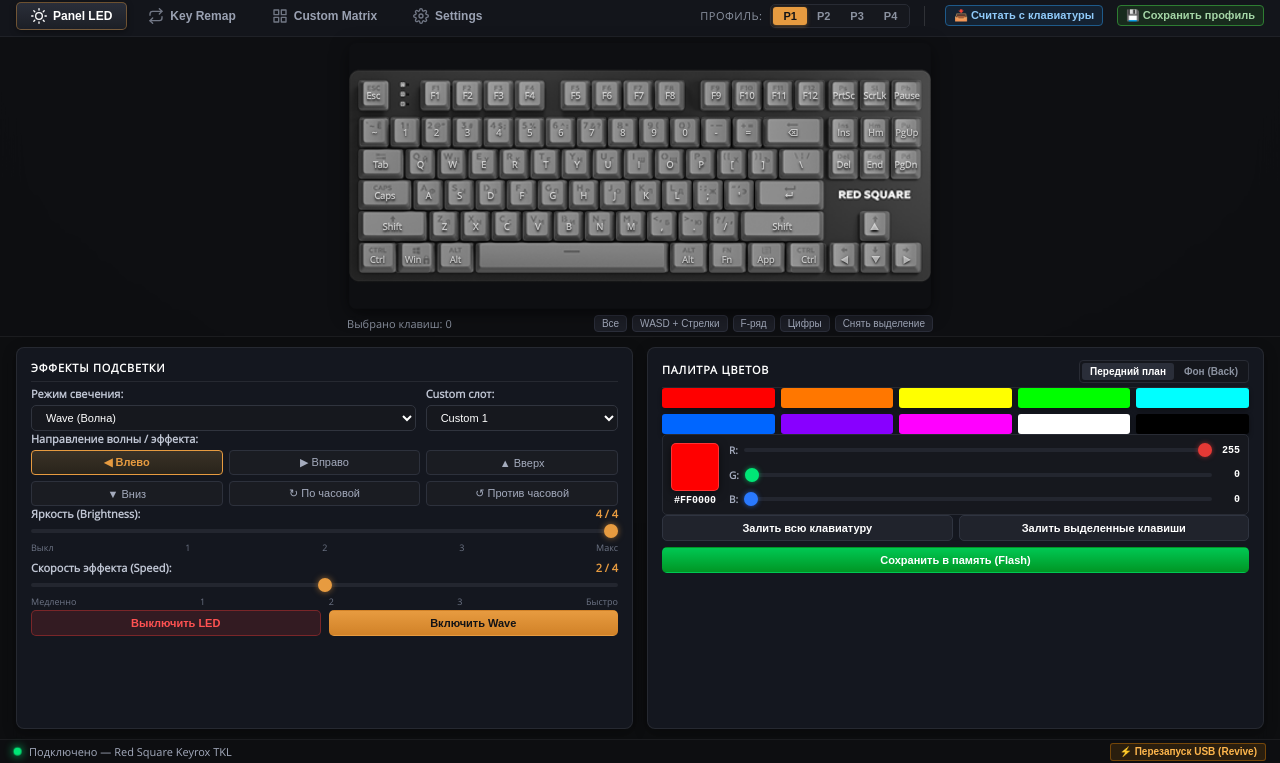
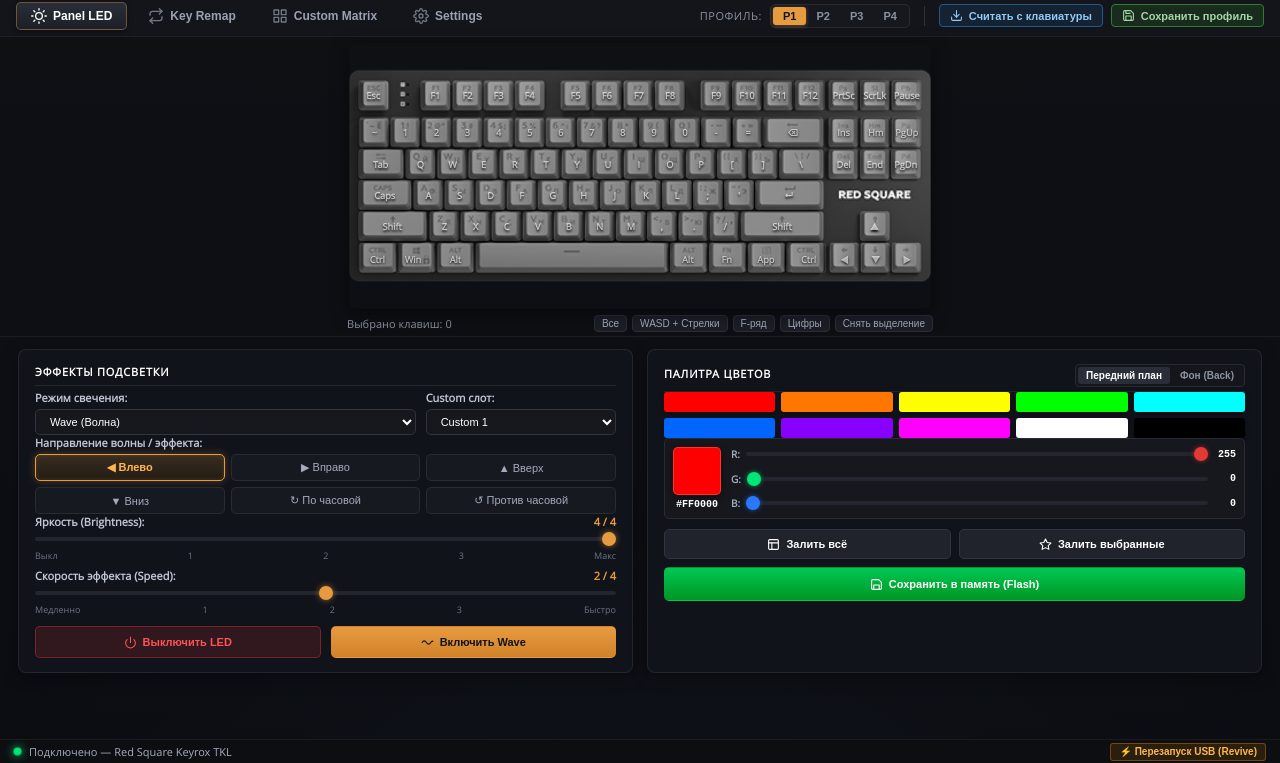
Before and after one commit to sl1mus/keyrox-mac, a plain HTML site: page gui/ui/index.html in a window 1280 px wide. Shown: the part 37-800 px from the top of the page. Drawn offline with Linux system fonts and the light colour scheme.

```diff
--- a/gui/ui/app.js
+++ b/gui/ui/app.js
@@ -761,9 +761,13 @@
     sendToNative({ action: 'revealProfilesInFinder' });
   });
 
-  // 10. Window Minimize & Close
+  // 10. Window Minimize, Maximize & Close
   document.getElementById('btn-minimize')?.addEventListener('click', () => {
     sendToNative({ action: 'minimizeWindow' });
+  });
+
+  document.getElementById('btn-maximize')?.addEventListener('click', () => {
+    sendToNative({ action: 'maximizeWindow' });
   });
 
   document.getElementById('btn-close')?.addEventListener('click', () => {
--- a/gui/ui/index.html
+++ b/gui/ui/index.html
@@ -17,6 +17,11 @@
       </div>
       <div class="window-controls">
         <button class="win-btn win-min" id="btn-minimize" title="Свернуть">&#x2014;</button>
+        <button class="win-btn win-max" id="btn-maximize" title="Развернуть/Восстановить">
+          <svg width="10" height="10" viewBox="0 0 16 16" fill="none" stroke="currentColor" stroke-width="2">
+            <rect x="2" y="2" width="12" height="12" rx="2"></rect>
+          </svg>
+        </button>
         <button class="win-btn win-close" id="btn-close" title="Закрыть">&times;</button>
       </div>
     </header>
@@ -77,8 +82,22 @@
         </div>
         <div class="nav-divider"></div>
         <div class="profile-actions">
-          <button class="btn-load-profile" id="btn-load-current-profile" title="Считать текущий активный профиль и настройки с клавиатуры">📥 Считать с клавиатуры</button>
-          <button class="btn-save-profile" id="btn-save-current-profile" title="Сохранить текущий профиль в память контроллера и на диск">💾 Сохранить профиль</button>
+          <button class="btn-load-profile" id="btn-load-current-profile" title="Считать текущий активный профиль и настройки с клавиатуры">
+            <svg class="btn-action-icon" viewBox="0 0 24 24" fill="none" stroke="currentColor" stroke-width="2" stroke-linecap="round" stroke-linejoin="round">
+              <path d="M21 15v4a2 2 0 0 1-2 2H5a2 2 0 0 1-2-2v-4"></path>
+              <polyline points="7 10 12 15 17 10"></polyline>
+              <line x1="12" y1="15" x2="12" y2="3"></line>
+            </svg>
+            <span>Считать с клавиатуры</span>
+          </button>
+          <button class="btn-save-profile" id="btn-save-current-profile" title="Сохранить текущий профиль в память контроллера и на диск">
+            <svg class="btn-action-icon" viewBox="0 0 24 24" fill="none" stroke="currentColor" stroke-width="2" stroke-linecap="round" stroke-linejoin="round">
+              <path d="M19 21H5a2 2 0 0 1-2-2V5a2 2 0 0 1 2-2h11l5 5v11a2 2 0 0 1-2 2z"></path>
+              <polyline points="17 21 17 13 7 13 7 21"></polyline>
+              <polyline points="7 3 7 8 15 8"></polyline>
+            </svg>
+            <span>Сохранить профиль</span>
+          </button>
         </div>
       </div>
     </nav>
@@ -190,8 +209,19 @@
             </div>
 
             <div class="quick-power-btns">
-              <button class="btn btn-danger-soft" id="btn-led-off">Выключить LED</button>
-              <button class="btn btn-primary" id="btn-led-on">Включить Wave</button>
+              <button class="btn btn-danger-soft" id="btn-led-off">
+                <svg class="btn-sm-icon" viewBox="0 0 24 24" fill="none" stroke="currentColor" stroke-width="2" stroke-linecap="round" stroke-linejoin="round">
+                  <path d="M18.36 6.64a9 9 0 1 1-12.73 0"></path>
+                  <line x1="12" y1="2" x2="12" y2="12"></line>
+                </svg>
+                <span>Выключить LED</span>
+              </button>
+              <button class="btn btn-primary" id="btn-led-on">
+                <svg class="btn-sm-icon" viewBox="0 0 24 24" fill="none" stroke="currentColor" stroke-width="2" stroke-linecap="round" stroke-linejoin="round">
+                  <path d="M2 12c2.5-4 5.5-4 8 0s5.5 4 8 0 4-2 4-2"></path>
+                </svg>
+                <span>Включить Wave</span>
+              </button>
             </div>
           </div>
 
@@ -243,9 +273,27 @@
             </div>
 
             <div class="actions-group">
-              <button class="btn btn-secondary" id="btn-apply-all-color">Залить всю клавиатуру</button>
-              <button class="btn btn-secondary" id="btn-apply-selected-color">Залить выделенные клавиши</button>
-              <button class="btn btn-success" id="btn-save-flash">Сохранить в память (Flash)</button>
+              <button class="btn btn-secondary" id="btn-apply-all-color">
+                <svg class="btn-sm-icon" viewBox="0 0 24 24" fill="none" stroke="currentColor" stroke-width="2" stroke-linecap="round" stroke-linejoin="round">
+                  <rect x="3" y="3" width="18" height="18" rx="2"></rect>
+                  <line x1="3" y1="9" x2="21" y2="9"></line>
+                  <line x1="9" y1="21" x2="9" y2="9"></line>
+                </svg>
+                <span>Залить всё</span>
+              </button>
+              <button class="btn btn-secondary" id="btn-apply-selected-color">
+                <svg class="btn-sm-icon" viewBox="0 0 24 24" fill="none" stroke="currentColor" stroke-width="2" stroke-linecap="round" stroke-linejoin="round">
+                  <polygon points="12 2 15.09 8.26 22 9.27 17 14.14 18.18 21.02 12 17.77 5.82 21.02 7 14.14 2 9.27 8.91 8.26 12 2"></polygon>
+                </svg>
+                <span>Залить выбранные</span>
+              </button>
+              <button class="btn btn-success" id="btn-save-flash">
+                <svg class="btn-sm-icon" viewBox="0 0 24 24" fill="none" stroke="currentColor" stroke-width="2" stroke-linecap="round" stroke-linejoin="round">
+                  <path d="M19 21H5a2 2 0 0 1-2-2V5a2 2 0 0 1 2-2h11l5 5v11a2 2 0 0 1-2 2z"></path>
+                  <polyline points="17 21 17 13 7 13 7 21"></polyline>
+                </svg>
+                <span>Сохранить в память (Flash)</span>
+              </button>
             </div>
           </div>
         </div>
--- a/gui/ui/style.css
+++ b/gui/ui/style.css
@@ -33,13 +33,16 @@
 body {
   font-family: 'OpenSans', -apple-system, BlinkMacSystemFont, 'Segoe UI', Roboto, Helvetica, Arial, sans-serif;
   color: var(--text-main);
-  background-color: var(--bg-primary);
-  background-image: url('assets/bg.png');
-  background-size: cover;
-  background-position: center;
+  background-color: #0c0e13;
+  background-image:
+    radial-gradient(ellipse 80% 50% at 50% -10%, rgba(231, 155, 64, 0.08) 0%, transparent 60%),
+    radial-gradient(ellipse 70% 40% at 50% 100%, rgba(35, 45, 65, 0.25) 0%, transparent 70%),
+    linear-gradient(180deg, #151821 0%, #0c0e13 100%);
+  background-size: 100% 100%;
   overflow: hidden;
   height: 100vh;
   width: 100vw;
+  margin: 0;
 }
 
 .app-container {
@@ -47,8 +50,7 @@ body {
   flex-direction: column;
   height: 100vh;
   width: 100vw;
-  background: rgba(12, 13, 16, 0.85);
-  backdrop-filter: blur(12px);
+  background: rgba(10, 12, 16, 0.45);
 }
 
 /* ============================================================
@@ -104,7 +106,7 @@ body {
   color: #a0a6b5;
   width: 32px;
   height: 28px;
-  font-size: 15px;
+  font-size: 14px;
   cursor: pointer;
   display: flex;
   align-items: center;
@@ -112,7 +114,7 @@ body {
   transition: all 0.15s ease;
 }
 
-.win-min:hover {
+.win-min:hover, .win-max:hover {
   background: rgba(255, 255, 255, 0.1);
   color: #ffffff;
 }
@@ -355,13 +357,32 @@ body {
 ============================================================ */
 .content-panels {
   flex: 1;
-  padding: 10px 16px;
-  overflow-y: hidden;
+  padding: 12px 18px;
+  overflow-y: auto;
+  overflow-x: hidden;
+  min-height: 0;
+}
+
+.content-panels::-webkit-scrollbar {
+  width: 6px;
+}
+
+.content-panels::-webkit-scrollbar-track {
+  background: transparent;
+}
+
+.content-panels::-webkit-scrollbar-thumb {
+  background: rgba(255, 255, 255, 0.15);
+  border-radius: 3px;
+}
+
+.content-panels::-webkit-scrollbar-thumb:hover {
+  background: rgba(231, 155, 64, 0.4);
 }
 
 .tab-panel {
   display: none;
-  height: 100%;
+  min-height: 100%;
 }
 
 .tab-panel.active {
@@ -372,23 +393,24 @@ body {
   display: grid;
   grid-template-columns: 1fr 1fr;
   gap: 14px;
-  height: 100%;
+  min-height: 100%;
 }
 
 #tab-panel-settings .panel-grid {
   grid-template-columns: repeat(3, 1fr);
   gap: 12px;
-  height: 100%;
+  min-height: 100%;
 }
 
 .panel-card {
-  background: #14171f;
+  background: rgba(18, 21, 28, 0.9);
   border: 1px solid rgba(255, 255, 255, 0.08);
   border-radius: 8px;
-  padding: 12px 14px;
+  padding: 14px 16px;
   display: flex;
   flex-direction: column;
-  box-shadow: 0 4px 14px rgba(0, 0, 0, 0.3);
+  box-shadow: 0 4px 16px rgba(0, 0, 0, 0.35);
+  box-sizing: border-box;
 }
 
 .panel-card.full-width {
@@ -652,18 +674,36 @@ body {
 .quick-power-btns {
   display: grid;
   grid-template-columns: 1fr 1fr;
-  gap: 8px;
-  margin-top: 2px;
+  gap: 10px;
+  margin-top: 10px;
+}
+
+.quick-power-btns .btn {
+  height: 32px;
+  display: flex;
+  align-items: center;
+  justify-content: center;
+  gap: 6px;
 }
 
 .actions-group {
   display: grid;
   grid-template-columns: 1fr 1fr;
+  gap: 8px;
+  margin-top: 10px;
+}
+
+.actions-group .btn {
+  height: 30px;
+  display: flex;
+  align-items: center;
+  justify-content: center;
   gap: 6px;
 }
 
 .actions-group .btn-success {
   grid-column: 1 / -1;
+  height: 34px;
 }
 
 .actions-group-vertical {
@@ -897,27 +937,33 @@ body {
 }
 
 .dir-btn {
-  background: #1a1c22;
-  border: 1px solid #2d313c;
-  border-radius: 4px;
+  background: #171920;
+  border: 1px solid rgba(255, 255, 255, 0.08);
+  border-radius: 5px;
   color: #a4abbd;
   font-size: 11px;
-  padding: 5px 4px;
+  font-weight: 500;
+  padding: 6px 4px;
   cursor: pointer;
   text-align: center;
   transition: all 0.15s ease;
+  display: flex;
+  align-items: center;
+  justify-content: center;
 }
 
 .dir-btn:hover {
-  background: #272a34;
+  background: #242834;
   color: #ffffff;
+  border-color: rgba(255, 255, 255, 0.16);
 }
 
 .dir-btn.active {
-  background: linear-gradient(180deg, #3a3227 0%, #29241b 100%);
+  background: linear-gradient(180deg, #382d20 0%, #231c14 100%);
   border-color: var(--accent-orange);
-  color: var(--accent-orange);
+  color: #ffb74d;
   font-weight: 700;
+  box-shadow: 0 0 8px rgba(231, 155, 64, 0.3), inset 0 0 4px rgba(231, 155, 64, 0.2);
 }
 
 /* Dual Color Layer (Foreground / Background) */
@@ -1079,17 +1125,31 @@ body {
 }
 
 /* Profile Action Buttons & Toast */
+.btn-action-icon {
+  width: 13px;
+  height: 13px;
+  flex-shrink: 0;
+}
+
+.btn-sm-icon {
+  width: 13px;
+  height: 13px;
+  flex-shrink: 0;
+}
+
 .btn-load-profile {
+  display: flex;
+  align-items: center;
+  gap: 6px;
   background: #142232;
   border: 1px solid #1e5a8a;
   color: #90caf9;
-  padding: 3px 8px;
+  padding: 4px 10px;
   font-weight: 600;
   border-radius: 4px;
   cursor: pointer;
   transition: all 0.15s ease;
   font-size: 11px;
-  margin-left: 6px;
 }
 
 .btn-load-profile:hover {
@@ -1098,16 +1158,18 @@ body {
 }
 
 .btn-save-profile {
+  display: flex;
+  align-items: center;
+  gap: 6px;
   background: #182b1d;
   border: 1px solid #2e7d32;
   color: #a5d6a7;
-  padding: 3px 8px;
+  padding: 4px 10px;
   font-weight: 600;
   border-radius: 4px;
   cursor: pointer;
   transition: all 0.15s ease;
   font-size: 11px;
-  margin-left: 6px;
 }
 
 .btn-save-profile:hover {
```
Also changed, not shown: docs/screenshot.png, gui/assets/bg.png (deleted), gui/ui/assets/bg.png (deleted), 1 other file.
